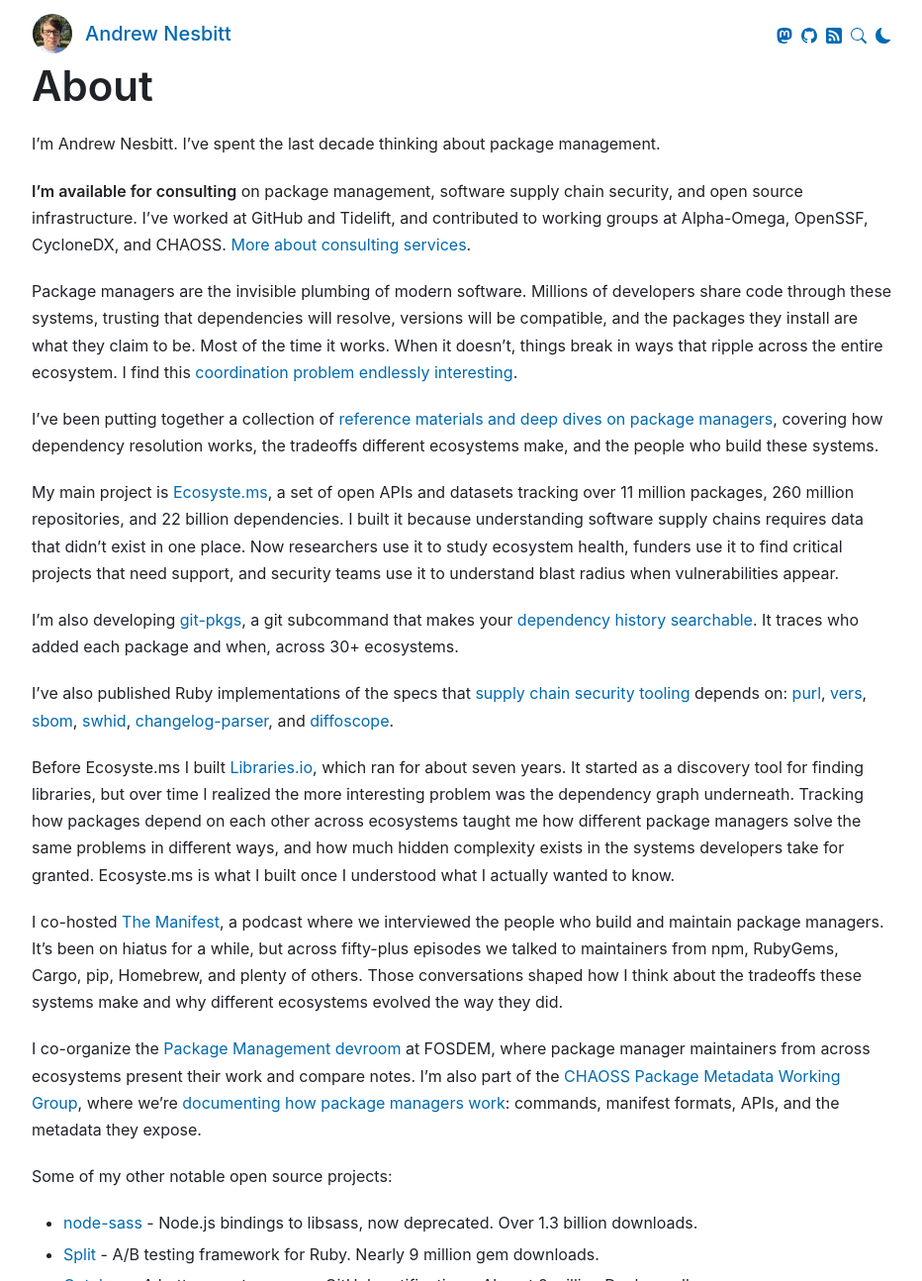
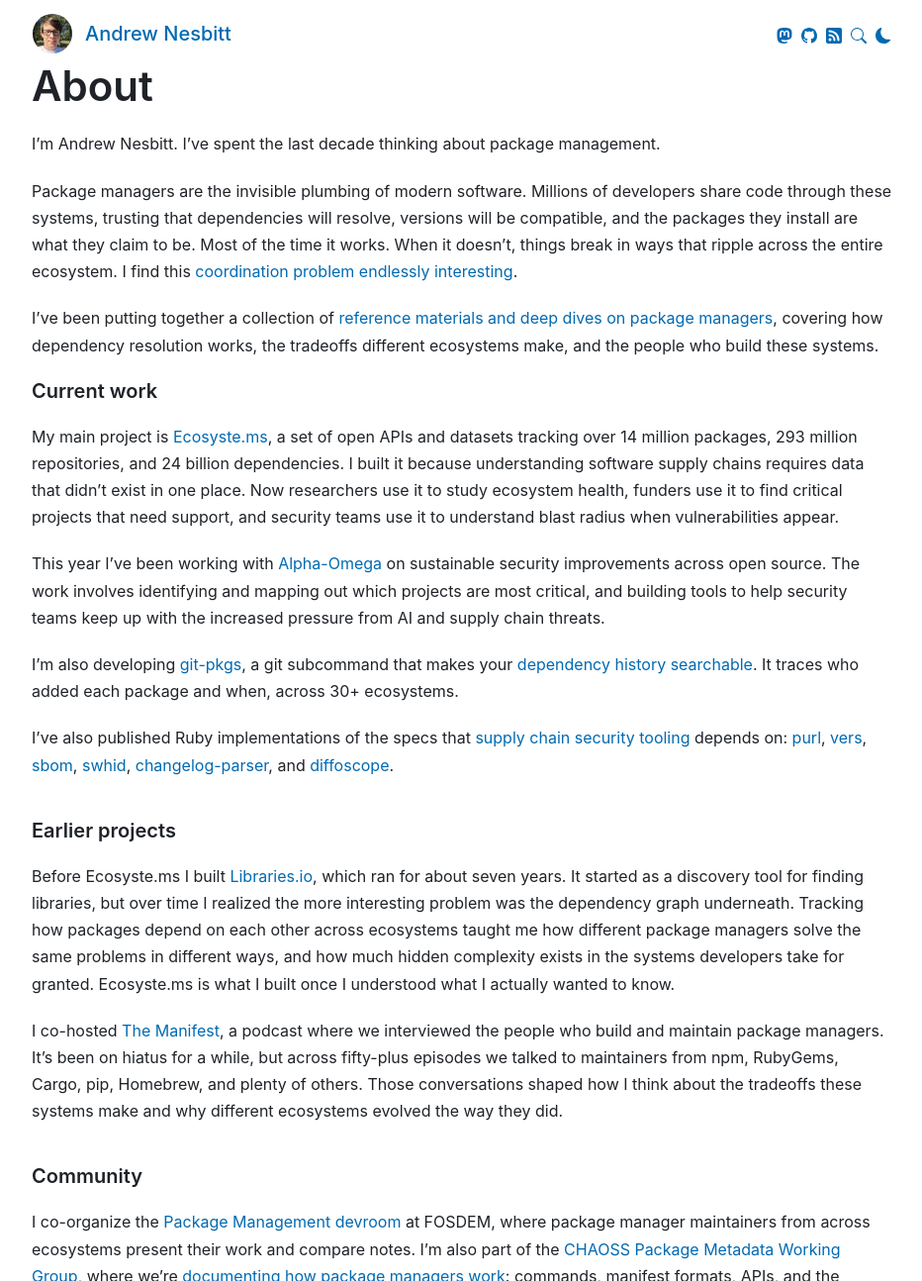
Before and after one commit to andrew/nesbitt.io, a Jekyll site: the page built from about.md, in a window 1280 px wide and 1400 px high, cut to the strip 106-1400 px from the top of the window. Shown: the whole strip at 99% size, without its empty margins (173-1105 px from the left). Built offline with Jekyll 4.4.1, drawn with Linux system fonts in a browser that asks for light colours; comment, search, counter and statistics services are not loaded.

Commit message:
Update about page

```diff
--- a/_data/stats.json
+++ b/_data/stats.json
@@ -1,5 +1,5 @@
 {
-  "generated_at": "2026-06-06T07:15:22Z",
+  "generated_at": "2026-06-06T07:48:50Z",
   "total_posts": 158,
   "total_words": 232195,
   "reading_minutes": 1161,
--- a/about.md
+++ b/about.md
@@ -29,21 +29,32 @@
 
 I'm Andrew Nesbitt. I've spent the last decade thinking about package management.
 
+<!--
 **I'm available for consulting** on package management, software supply chain security, and open source infrastructure. I've worked at GitHub and Tidelift, and contributed to working groups at Alpha-Omega, OpenSSF, CycloneDX, and CHAOSS. [More about consulting services](/consulting/).
+-->
+
 
 Package managers are the invisible plumbing of modern software. Millions of developers share code through these systems, trusting that dependencies will resolve, versions will be compatible, and the packages they install are what they claim to be. Most of the time it works. When it doesn't, things break in ways that ripple across the entire ecosystem. I find this [coordination problem endlessly interesting](/2025/12/09/why-im-fascinated-by-package-management).
 
 I've been putting together a collection of [reference materials and deep dives on package managers](/package-managers/), covering how dependency resolution works, the tradeoffs different ecosystems make, and the people who build these systems.
 
-My main project is [Ecosyste.ms](https://ecosyste.ms), a set of open APIs and datasets tracking over 11 million packages, 260 million repositories, and 22 billion dependencies. I built it because understanding software supply chains requires data that didn't exist in one place. Now researchers use it to study ecosystem health, funders use it to find critical projects that need support, and security teams use it to understand blast radius when vulnerabilities appear.
+### Current work
+
+My main project is [Ecosyste.ms](https://ecosyste.ms), a set of open APIs and datasets tracking over 14 million packages, 293 million repositories, and 24 billion dependencies. I built it because understanding software supply chains requires data that didn't exist in one place. Now researchers use it to study ecosystem health, funders use it to find critical projects that need support, and security teams use it to understand blast radius when vulnerabilities appear.
+
+This year I've been working with [Alpha-Omega](https://alpha-omega.dev/) on sustainable security improvements across open source. The work involves identifying and mapping out which projects are most critical, and building tools to help security teams keep up with the increased pressure from AI and supply chain threats.
 
 I'm also developing [git-pkgs](https://github.com/andrew/git-pkgs), a git subcommand that makes your [dependency history searchable](/2026/01/01/git-pkgs-explore-your-dependency-history). It traces who added each package and when, across 30+ ecosystems.
 
 I've also published Ruby implementations of the specs that [supply chain security tooling](/2025/12/14/supply-chain-security-tools-for-ruby) depends on: [purl](https://github.com/andrew/purl), [vers](https://github.com/andrew/vers), [sbom](https://github.com/andrew/sbom), [swhid](https://github.com/andrew/swhid), [changelog-parser](https://github.com/andrew/changelog-parser), and [diffoscope](https://github.com/andrew/diffoscope).
 
+### Earlier projects
+
 Before Ecosyste.ms I built [Libraries.io](https://libraries.io), which ran for about seven years. It started as a discovery tool for finding libraries, but over time I realized the more interesting problem was the dependency graph underneath. Tracking how packages depend on each other across ecosystems taught me how different package managers solve the same problems in different ways, and how much hidden complexity exists in the systems developers take for granted. Ecosyste.ms is what I built once I understood what I actually wanted to know.
 
 I co-hosted [The Manifest](https://manifest.fm), a podcast where we interviewed the people who build and maintain package managers. It's been on hiatus for a while, but across fifty-plus episodes we talked to maintainers from npm, RubyGems, Cargo, pip, Homebrew, and plenty of others. Those conversations shaped how I think about the tradeoffs these systems make and why different ecosystems evolved the way they did.
+
+### Community
 
 I co-organize the [Package Management devroom](https://fosdem.org/2026/schedule/track/package-management/) at FOSDEM, where package manager maintainers from across ecosystems present their work and compare notes. I'm also part of the [CHAOSS Package Metadata Working Group](https://github.com/chaoss/wg-package-metadata), where we're [documenting how package managers work](/2025/11/30/documenting-package-manager-data): commands, manifest formats, APIs, and the metadata they expose.
 
```
Also changed, not shown: other parts of about.md (+2 -0 lines).
